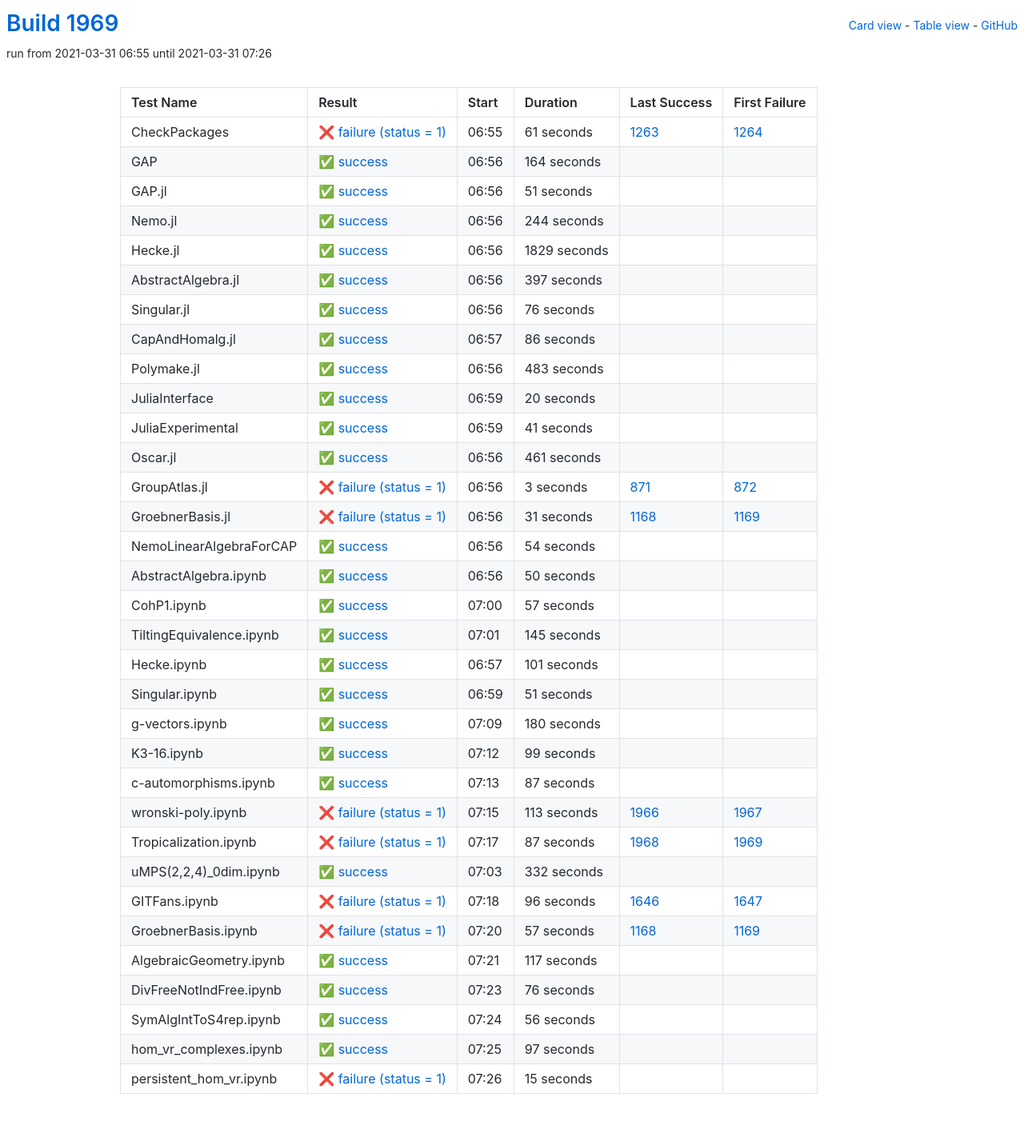
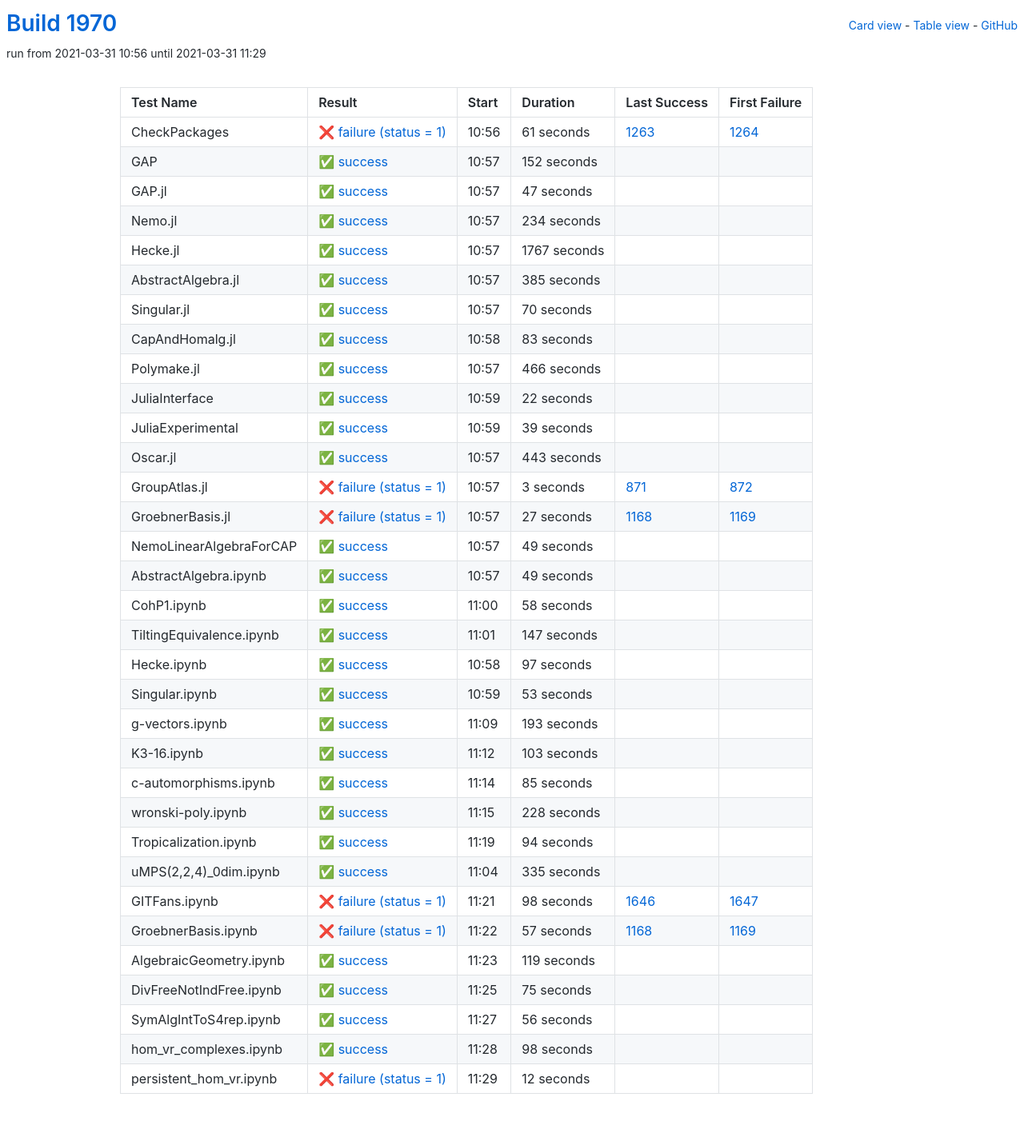
Before and after one commit to oscar-system/oscar-ci-status-stable, a Jekyll site: the page built from table.html, in a window 1280 px wide. Shown: the whole page at 80% size. Built offline with Jekyll 4.4.1, drawn with Linux system fonts in a browser that asks for light colours.

Commit message:
Build #1970

```diff
--- a/_data/ci.yml
+++ b/_data/ci.yml
@@ -1,6 +1,6 @@
 ---
-build: 1969
-build_url: https://oscarci.mathematik.uni-kl.de/job/oscar-stable/1969/
+build: 1970
+build_url: https://oscarci.mathematik.uni-kl.de/job/oscar-stable/1970/
 job: oscar-stable
 organization: oscar-system
 repo: oscar-ci-status-stable
@@ -8,8 +8,8 @@ repourl: https://github.com/oscar-system/oscar-ci-status-stable
 tests:
 - name: CheckPackages
   id: checkpackages
-  log: https://oscarci.mathematik.uni-kl.de/job/oscar-stable/1969/artifact/logs/build-1969/CheckPackages.log
-  start: 2021-03-31 06:55
+  log: https://oscarci.mathematik.uni-kl.de/job/oscar-stable/1970/artifact/logs/build-1970/CheckPackages.log
+  start: 2021-03-31 10:56
   success: false
   exitcode: 1
   status: failure
@@ -20,140 +20,140 @@ tests:
   first_failure_url: https://oscarci.mathematik.uni-kl.de/job/oscar-stable/1264/
 - name: GAP
   id: gap
-  log: https://oscarci.mathematik.uni-kl.de/job/oscar-stable/1969/artifact/logs/build-1969/GAP.log
-  start: 2021-03-31 06:56
+  log: https://oscarci.mathematik.uni-kl.de/job/oscar-stable/1970/artifact/logs/build-1970/GAP.log
+  start: 2021-03-31 10:57
   success: true
   exitcode: 0
   status: success
-  duration: 164
+  duration: 152
   last_success: false
   last_success_url:
   first_failure: false
   first_failure_url:
 - name: GAP.jl
   id: gap-jl
-  log: https://oscarci.mathematik.uni-kl.de/job/oscar-stable/1969/artifact/logs/build-1969/GAP.jl.log
-  start: 2021-03-31 06:56
+  log: https://oscarci.mathematik.uni-kl.de/job/oscar-stable/1970/artifact/logs/build-1970/GAP.jl.log
+  start: 2021-03-31 10:57
   success: true
   exitcode: 0
   status: success
-  duration: 51
+  duration: 47
   last_success: false
   last_success_url:
   first_failure: false
   first_failure_url:
 - name: Nemo.jl
   id: nemo-jl
-  log: https://oscarci.mathematik.uni-kl.de/job/oscar-stable/1969/artifact/logs/build-1969/Nemo.jl.log
-  start: 2021-03-31 06:56
+  log: https://oscarci.mathematik.uni-kl.de/job/oscar-stable/1970/artifact/logs/build-1970/Nemo.jl.log
+  start: 2021-03-31 10:57
   success: true
   exitcode: 0
   status: success
-  duration: 244
+  duration: 234
   last_success: false
   last_success_url:
   first_failure: false
   first_failure_url:
 - name: Hecke.jl
   id: hecke-jl
-  log: https://oscarci.mathematik.uni-kl.de/job/oscar-stable/1969/artifact/logs/build-1969/Hecke.jl.log
-  start: 2021-03-31 06:56
+  log: https://oscarci.mathematik.uni-kl.de/job/oscar-stable/1970/artifact/logs/build-1970/Hecke.jl.log
+  start: 2021-03-31 10:57
   success: true
   exitcode: 0
   status: success
-  duration: 1829
+  duration: 1767
   last_success: false
   last_success_url:
   first_failure: false
   first_failure_url:
 - name: AbstractAlgebra.jl
   id: abstractalgebra-jl
-  log: https://oscarci.mathematik.uni-kl.de/job/oscar-stable/1969/artifact/logs/build-1969/AbstractAlgebra.jl.log
-  start: 2021-03-31 06:56
+  log: https://oscarci.mathematik.uni-kl.de/job/oscar-stable/1970/artifact/logs/build-1970/AbstractAlgebra.jl.log
+  start: 2021-03-31 10:57
   success: true
   exitcode: 0
   status: success
-  duration: 397
+  duration: 385
   last_success: false
   last_success_url:
   first_failure: false
   first_failure_url:
 - name: Singular.jl
   id: singular-jl
-  log: https://oscarci.mathematik.uni-kl.de/job/oscar-stable/1969/artifact/logs/build-1969/Singular.jl.log
-  start: 2021-03-31 06:56
+  log: https://oscarci.mathematik.uni-kl.de/job/oscar-stable/1970/artifact/logs/build-1970/Singular.jl.log
+  start: 2021-03-31 10:57
   success: true
   exitcode: 0
   status: success
-  duration: 76
+  duration: 70
   last_success: false
   last_success_url:
   first_failure: false
   first_failure_url:
 - name: CapAndHomalg.jl
   id: capandhomalg-jl
-  log: https://oscarci.mathematik.uni-kl.de/job/oscar-stable/1969/artifact/logs/build-1969/CapAndHomalg.jl.log
-  start: 2021-03-31 06:57
+  log: https://oscarci.mathematik.uni-kl.de/job/oscar-stable/1970/artifact/logs/build-1970/CapAndHomalg.jl.log
+  start: 2021-03-31 10:58
   success: true
   exitcode: 0
   status: success
-  duration: 86
+  duration: 83
   last_success: false
   last_success_url:
   first_failure: false
   first_failure_url:
 - name: Polymake.jl
   id: polymake-jl
-  log: https://oscarci.mathematik.uni-kl.de/job/oscar-stable/1969/artifact/logs/build-1969/Polymake.jl.log
-  start: 2021-03-31 06:56
+  log: https://oscarci.mathematik.uni-kl.de/job/oscar-stable/1970/artifact/logs/build-1970/Polymake.jl.log
+  start: 2021-03-31 10:57
   success: true
   exitcode: 0
   status: success
-  duration: 483
+  duration: 466
   last_success: false
   last_success_url:
   first_failure: false
   first_failure_url:
 - name: JuliaInterface
   id: juliainterface
-  log: https://oscarci.mathematik.uni-kl.de/job/oscar-stable/1969/artifact/logs/build-1969/JuliaInterface.log
-  start: 2021-03-31 06:59
+  log: https://oscarci.mathematik.uni-kl.de/job/oscar-stable/1970/artifact/logs/build-1970/JuliaInterface.log
+  start: 2021-03-31 10:59
   success: true
   exitcode: 0
   status: success
-  duration: 20
+  duration: 22
   last_success: false
   last_success_url:
   first_failure: false
   first_failure_url:
 - name: JuliaExperimental
   id: juliaexperimental
-  log: https://oscarci.mathematik.uni-kl.de/job/oscar-stable/1969/artifact/logs/build-1969/JuliaExperimental.log
-  start: 2021-03-31 06:59
+  log: https://oscarci.mathematik.uni-kl.de/job/oscar-stable/1970/artifact/logs/build-1970/JuliaExperimental.log
+  start: 2021-03-31 10:59
   success: true
   exitcode: 0
   status: success
-  duration: 41
+  duration: 39
   last_success: false
   last_success_url:
   first_failure: false
   first_failure_url:
 - name: Oscar.jl
   id: oscar-jl
-  log: https://oscarci.mathematik.uni-kl.de/job/oscar-stable/1969/artifact/logs/build-1969/Oscar.jl.log
-  start: 2021-03-31 06:56
+  log: https://oscarci.mathematik.uni-kl.de/job/oscar-stable/1970/artifact/logs/build-1970/Oscar.jl.log
+  start: 2021-03-31 10:57
   success: true
   exitcode: 0
   status: success
-  duration: 461
+  duration: 443
   last_success: false
   last_success_url:
   first_failure: false
   first_failure_url:
 - name: GroupAtlas.jl
   id: groupatlas-jl
-  log: https://oscarci.mathematik.uni-kl.de/job/oscar-stable/1969/artifact/logs/build-1969/GroupAtlas.jl.log
-  start: 2021-03-31 06:56
+  log: https://oscarci.mathematik.uni-kl.de/job/oscar-stable/1970/artifact/logs/build-1970/GroupAtlas.jl.log
+  start: 2021-03-31 10:57
   success: false
   exitcode: 1
   status: failure
@@ -164,176 +164,176 @@ tests:
   first_failure_url: https://oscarci.mathematik.uni-kl.de/job/oscar-stable/872/
 - name: GroebnerBasis.jl
   id: groebnerbasis-jl
-  log: https://oscarci.mathematik.uni-kl.de/job/oscar-stable/1969/artifact/logs/build-1969/GroebnerBasis.jl.log
-  start: 2021-03-31 06:56
+  log: https://oscarci.mathematik.uni-kl.de/job/oscar-stable/1970/artifact/logs/build-1970/GroebnerBasis.jl.log
+  start: 2021-03-31 10:57
   success: false
   exitcode: 1
   status: failure
-  duration: 31
+  duration: 27
   last_success: 1168
   last_success_url: https://oscarci.mathematik.uni-kl.de/job/oscar-stable/1168/
   first_failure: 1169
   first_failure_url: https://oscarci.mathematik.uni-kl.de/job/oscar-stable/1169/
 - name: NemoLinearAlgebraForCAP
   id: nemolinearalgebraforcap
-  log: https://oscarci.mathematik.uni-kl.de/job/oscar-stable/1969/artifact/logs/build-1969/NemoLinearAlgebraForCAP.log
-  start: 2021-03-31 06:56
+  log: https://oscarci.mathematik.uni-kl.de/job/oscar-stable/1970/artifact/logs/build-1970/NemoLinearAlgebraForCAP.log
+  start: 2021-03-31 10:57
   success: true
   exitcode: 0
   status: success
-  duration: 54
+  duration: 49
   last_success: false
   last_success_url:
   first_failure: false
   first_failure_url:
 - name: AbstractAlgebra.ipynb
   id: abstractalgebra-ipynb
-  log: https://oscarci.mathematik.uni-kl.de/job/oscar-stable/1969/artifact/logs/build-1969/AbstractAlgebra.ipynb.log
-  start: 2021-03-31 06:56
+  log: https://oscarci.mathematik.uni-kl.de/job/oscar-stable/1970/artifact/logs/build-1970/AbstractAlgebra.ipynb.log
+  start: 2021-03-31 10:57
   success: true
   exitcode: 0
   status: success
-  duration: 50
+  duration: 49
   last_success: false
   last_success_url:
   first_failure: false
   first_failure_url:
 - name: CohP1.ipynb
   id: cohp1-ipynb
-  log: https://oscarci.mathematik.uni-kl.de/job/oscar-stable/1969/artifact/logs/build-1969/CohP1.ipynb.log
-  start: 2021-03-31 07:00
+  log: https://oscarci.mathematik.uni-kl.de/job/oscar-stable/1970/artifact/logs/build-1970/CohP1.ipynb.log
+  start: 2021-03-31 11:00
   success: true
   exitcode: 0
   status: success
-  duration: 57
+  duration: 58
   last_success: false
   last_success_url:
   first_failure: false
   first_failure_url:
 - name: TiltingEquivalence.ipynb
   id: tiltingequivalence-ipynb
-  log: https://oscarci.mathematik.uni-kl.de/job/oscar-stable/1969/artifact/logs/build-1969/TiltingEquivalence.ipynb.log
-  start: 2021-03-31 07:01
+  log: https://oscarci.mathematik.uni-kl.de/job/oscar-stable/1970/artifact/logs/build-1970/TiltingEquivalence.ipynb.log
+  start: 2021-03-31 11:01
   success: true
   exitcode: 0
   status: success
-  duration: 145
+  duration: 147
   last_success: false
   last_success_url:
   first_failure: false
   first_failure_url:
 - name: Hecke.ipynb
   id: hecke-ipynb
-  log: https://oscarci.mathematik.uni-kl.de/job/oscar-stable/1969/artifact/logs/build-1969/Hecke.ipynb.log
-  start: 2021-03-31 06:57
+  log: https://oscarci.mathematik.uni-kl.de/job/oscar-stable/1970/artifact/logs/build-1970/Hecke.ipynb.log
+  start: 2021-03-31 10:58
   success: true
   exitcode: 0
   status: success
-  duration: 101
+  duration: 97
   last_success: false
   last_success_url:
   first_failure: false
   first_failure_url:
 - name: Singular.ipynb
   id: singular-ipynb
-  log: https://oscarci.mathematik.uni-kl.de/job/oscar-stable/1969/artifact/logs/build-1969/Singular.ipynb.log
-  start: 2021-03-31 06:59
+  log: https://oscarci.mathematik.uni-kl.de/job/oscar-stable/1970/artifact/logs/build-1970/Singular.ipynb.log
+  start: 2021-03-31 10:59
   success: true
   exitcode: 0
   status: success
-  duration: 51
+  duration: 53
   last_success: false
   last_success_url:
   first_failure: false
   first_failure_url:
 - name: g-vectors.ipynb
   id: g-vectors-ipynb
-  log: https://oscarci.mathematik.uni-kl.de/job/oscar-stable/1969/artifact/logs/build-1969/g-vectors.ipynb.log
-  start: 2021-03-31 07:09
+  log: https://oscarci.mathematik.uni-kl.de/job/oscar-stable/1970/artifact/logs/build-1970/g-vectors.ipynb.log
+  start: 2021-03-31 11:09
   success: true
   exitcode: 0
   status: success
-  duration: 180
+  duration: 193
   last_success: false
   last_success_url:
   first_failure: false
   first_failure_url:
 - name: K3-16.ipynb
   id: k3-16-ipynb
-  log: https://oscarci.mathematik.uni-kl.de/job/oscar-stable/1969/artifact/logs/build-1969/K3-16.ipynb.log
-  start: 2021-03-31 07:12
+  log: https://oscarci.mathematik.uni-kl.de/job/oscar-stable/1970/artifact/logs/build-1970/K3-16.ipynb.log
+  start: 2021-03-31 11:12
   success: true
   exitcode: 0
   status: success
-  duration: 99
+  duration: 103
   last_success: false
   last_success_url:
   first_failure: false
   first_failure_url:
 - name: c-automorphisms.ipynb
   id: c-automorphisms-ipynb
-  log: https://oscarci.mathematik.uni-kl.de/job/oscar-stable/1969/artifact/logs/build-1969/c-automorphisms.ipynb.log
-  start: 2021-03-31 07:13
+  log: https://oscarci.mathematik.uni-kl.de/job/oscar-stable/1970/artifact/logs/build-1970/c-automorphisms.ipynb.log
+  start: 2021-03-31 11:14
   success: true
   exitcode: 0
   status: success
-  duration: 87
+  duration: 85
   last_success: false
   last_success_url:
   first_failure: false
   first_failure_url:
 - name: wronski-poly.ipynb
   id: wronski-poly-ipynb
-  log: https://oscarci.mathematik.uni-kl.de/job/oscar-stable/1969/artifact/logs/build-1969/wronski-poly.ipynb.log
-  start: 2021-03-31 07:15
-  success: false
-  exitcode: 1
-  status: failure
-  duration: 113
-  last_success: 1966
-  last_success_url: https://oscarci.mathematik.uni-kl.de/job/oscar-stable/1966/
-  first_failure: 1967
-  first_failure_url: https://oscarci.mathematik.uni-kl.de/job/oscar-stable/1967/
-- name: Tropicalization.ipynb
-  id: tropicalization-ipynb
-  log: https://oscarci.mathematik.uni-kl.de/job/oscar-stable/1969/artifact/logs/build-1969/Tropicalization.ipynb.log
-  start: 2021-03-31 07:17
-  success: false
-  exitcode: 1
-  status: failure
-  duration: 87
-  last_success: 1968
-  last_success_url: https://oscarci.mathematik.uni-kl.de/job/oscar-stable/1968/
-  first_failure: 1969
-  first_failure_url: https://oscarci.mathematik.uni-kl.de/job/oscar-stable/1969/
-- name: uMPS(2,2,4)_0dim.ipynb
-  id: umps-2-2-4-0dim-ipynb
-  log: https://oscarci.mathematik.uni-kl.de/job/oscar-stable/1969/artifact/logs/build-1969/uMPS-2-2-4-_0dim.ipynb.log
-  start: 2021-03-31 07:03
+  log: https://oscarci.mathematik.uni-kl.de/job/oscar-stable/1970/artifact/logs/build-1970/wronski-poly.ipynb.log
+  start: 2021-03-31 11:15
   success: true
   exitcode: 0
   status: success
-  duration: 332
+  duration: 228
+  last_success: false
+  last_success_url:
+  first_failure: false
+  first_failure_url:
+- name: Tropicalization.ipynb
+  id: tropicalization-ipynb
+  log: https://oscarci.mathematik.uni-kl.de/job/oscar-stable/1970/artifact/logs/build-1970/Tropicalization.ipynb.log
+  start: 2021-03-31 11:19
+  success: true
+  exitcode: 0
+  status: success
+  duration: 94
+  last_success: false
+  last_success_url:
+  first_failure: false
+  first_failure_url:
+- name: uMPS(2,2,4)_0dim.ipynb
+  id: umps-2-2-4-0dim-ipynb
+  log: https://oscarci.mathematik.uni-kl.de/job/oscar-stable/1970/artifact/logs/build-1970/uMPS-2-2-4-_0dim.ipynb.log
+  start: 2021-03-31 11:04
+  success: true
+  exitcode: 0
+  status: success
+  duration: 335
   last_success: false
   last_success_url:
   first_failure: false
   first_failure_url:
 - name: GITFans.ipynb
   id: gitfans-ipynb
-  log: https://oscarci.mathematik.uni-kl.de/job/oscar-stable/1969/artifact/logs/build-1969/GITFans.ipynb.log
-  start: 2021-03-31 07:18
+  log: https://oscarci.mathematik.uni-kl.de/job/oscar-stable/1970/artifact/logs/build-1970/GITFans.ipynb.log
+  start: 2021-03-31 11:21
   success: false
   exitcode: 1
   status: failure
-  duration: 96
+  duration: 98
   last_success: 1646
   last_success_url: https://oscarci.mathematik.uni-kl.de/job/oscar-stable/1646/
   first_failure: 1647
   first_failure_url: https://oscarci.mathematik.uni-kl.de/job/oscar-stable/1647/
 - name: GroebnerBasis.ipynb
   id: groebnerbasis-ipynb
-  log: https://oscarci.mathematik.uni-kl.de/job/oscar-stable/1969/artifact/logs/build-1969/GroebnerBasis.ipynb.log
-  start: 2021-03-31 07:20
+  log: https://oscarci.mathematik.uni-kl.de/job/oscar-stable/1970/artifact/logs/build-1970/GroebnerBasis.ipynb.log
+  start: 2021-03-31 11:22
   success: false
   exitcode: 1
   status: failure
@@ -344,32 +344,32 @@ tests:
   first_failure_url: https://oscarci.mathematik.uni-kl.de/job/oscar-stable/1169/
 - name: AlgebraicGeometry.ipynb
   id: algebraicgeometry-ipynb
-  log: https://oscarci.mathematik.uni-kl.de/job/oscar-stable/1969/artifact/logs/build-1969/AlgebraicGeometry.ipynb.log
-  start: 2021-03-31 07:21
+  log: https://oscarci.mathematik.uni-kl.de/job/oscar-stable/1970/artifact/logs/build-1970/AlgebraicGeometry.ipynb.log
+  start: 2021-03-31 11:23
   success: true
   exitcode: 0
   status: success
-  duration: 117
+  duration: 119
   last_success: false
   last_success_url:
   first_failure: false
   first_failure_url:
 - name: DivFreeNotIndFree.ipynb
   id: divfreenotindfree-ipynb
-  log: https://oscarci.mathematik.uni-kl.de/job/oscar-stable/1969/artifact/logs/build-1969/DivFreeNotIndFree.ipynb.log
-  start: 2021-03-31 07:23
+  log: https://oscarci.mathematik.uni-kl.de/job/oscar-stable/1970/artifact/logs/build-1970/DivFreeNotIndFree.ipynb.log
+  start: 2021-03-31 11:25
   success: true
   exitcode: 0
   status: success
-  duration: 76
+  duration: 75
   last_success: false
   last_success_url:
   first_failure: false
   first_failure_url:
 - name: SymAlgIntToS4rep.ipynb
   id: symalginttos4rep-ipynb
-  log: https://oscarci.mathematik.uni-kl.de/job/oscar-stable/1969/artifact/logs/build-1969/SymAlgIntToS4rep.ipynb.log
-  start: 2021-03-31 07:24
+  log: https://oscarci.mathematik.uni-kl.de/job/oscar-stable/1970/artifact/logs/build-1970/SymAlgIntToS4rep.ipynb.log
+  start: 2021-03-31 11:27
   success: true
   exitcode: 0
   status: success
@@ -380,24 +380,24 @@ tests:
   first_failure_url:
 - name: hom_vr_complexes.ipynb
   id: hom-vr-complexes-ipynb
-  log: https://oscarci.mathematik.uni-kl.de/job/oscar-stable/1969/artifact/logs/build-1969/hom_vr_complexes.ipynb.log
-  start: 2021-03-31 07:25
+  log: https://oscarci.mathematik.uni-kl.de/job/oscar-stable/1970/artifact/logs/build-1970/hom_vr_complexes.ipynb.log
+  start: 2021-03-31 11:28
   success: true
   exitcode: 0
   status: success
-  duration: 97
+  duration: 98
   last_success: false
   last_success_url:
   first_failure: false
   first_failure_url:
 - name: persistent_hom_vr.ipynb
   id: persistent-hom-vr-ipynb
-  log: https://oscarci.mathematik.uni-kl.de/job/oscar-stable/1969/artifact/logs/build-1969/persistent_hom_vr.ipynb.log
-  start: 2021-03-31 07:26
+  log: https://oscarci.mathematik.uni-kl.de/job/oscar-stable/1970/artifact/logs/build-1970/persistent_hom_vr.ipynb.log
+  start: 2021-03-31 11:29
   success: false
   exitcode: 1
   status: failure
-  duration: 15
+  duration: 12
   last_success: false
   last_success_url:
   first_failure: false
```
Also changed, not shown: README.md.
